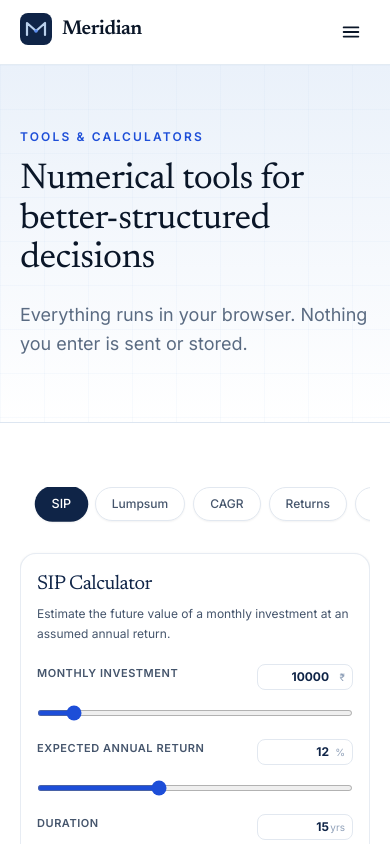
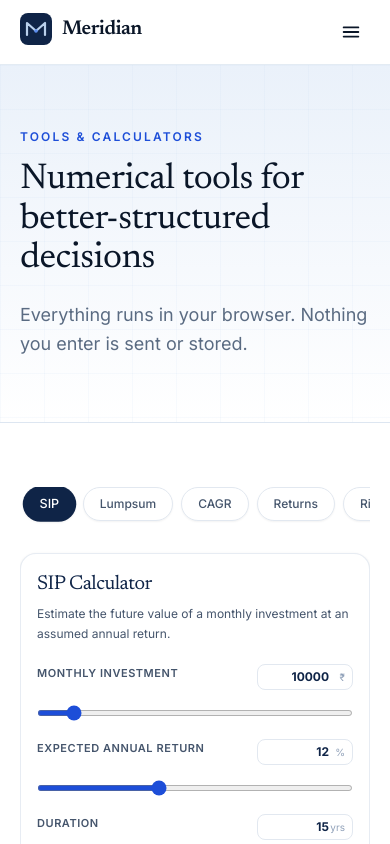
Before and after one commit to dilseresearchlab-git/Advisory, a Next.js app: page /tools in a window 390 px wide. Shown: the top 844 px of the page. Built offline with nearby package versions, Linux system fonts and the light colour scheme.

Commit message:
saving todays tools page work

```diff
--- a/src/components/Calculators.jsx
+++ b/src/components/Calculators.jsx
@@ -366,7 +366,7 @@ export default function Calculators() {
   return (
     <div className="space-y-6 sm:space-y-8 w-full overflow-hidden">
       {/* Scrollable tab navigation on smaller viewports */}
-      <div className="-mx-4 sm:mx-0 flex gap-2 overflow-x-auto pl-8 sm:px-0 pb-2 sm:flex-wrap scrollbar-none" role="tablist" aria-label="Calculators">
+      <div className="-mx-4 sm:mx-0 flex gap-2 overflow-x-auto px-5 sm:px-0 pb-2 sm:flex-wrap scrollbar-none" role="tablist" aria-label="Calculators">
         {tools.map((t) => (
           <button
             key={t.id}
```
